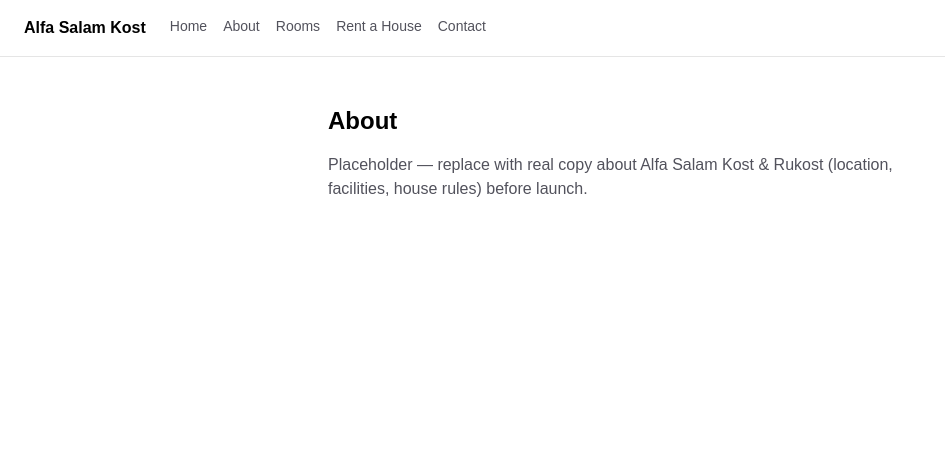
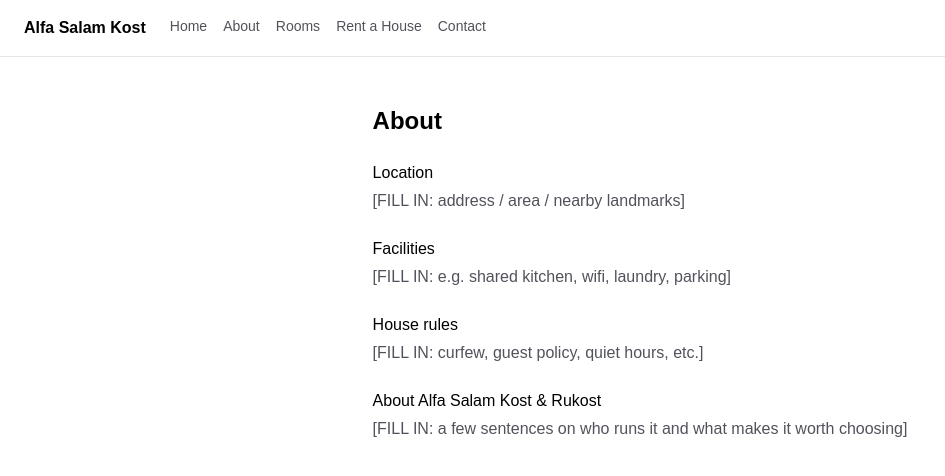
Before and after one commit to aljuhaeda/alfa-salam-kost-site, a Next.js app: page /about in a window 1280 px wide. Shown: the top 476 px of the page, without its empty margins (0-945 px from the left). Built offline with nearby package versions, Linux system fonts and the light colour scheme.

Commit message:
Structure about/contact pages with fill-in sections instead of single placeholder blurb

```diff
--- a/src/app/about/page.tsx
+++ b/src/app/about/page.tsx
@@ -1,11 +1,27 @@
 export default function AboutPage() {
   return (
-    <div className="mx-auto flex max-w-2xl flex-col gap-4 px-6 py-12">
+    <div className="mx-auto flex max-w-2xl flex-col gap-6 px-6 py-12">
       <h1 className="text-2xl font-semibold text-black dark:text-zinc-50">About</h1>
-      <p className="text-zinc-600 dark:text-zinc-400">
-        Placeholder — replace with real copy about Alfa Salam Kost &amp; Rukost
-        (location, facilities, house rules) before launch.
-      </p>
+
+      <section className="flex flex-col gap-1">
+        <h2 className="font-medium text-black dark:text-zinc-50">Location</h2>
+        <p className="text-zinc-600 dark:text-zinc-400">[FILL IN: address / area / nearby landmarks]</p>
+      </section>
+
+      <section className="flex flex-col gap-1">
+        <h2 className="font-medium text-black dark:text-zinc-50">Facilities</h2>
+        <p className="text-zinc-600 dark:text-zinc-400">[FILL IN: e.g. shared kitchen, wifi, laundry, parking]</p>
+      </section>
+
+      <section className="flex flex-col gap-1">
+        <h2 className="font-medium text-black dark:text-zinc-50">House rules</h2>
+        <p className="text-zinc-600 dark:text-zinc-400">[FILL IN: curfew, guest policy, quiet hours, etc.]</p>
+      </section>
+
+      <section className="flex flex-col gap-1">
+        <h2 className="font-medium text-black dark:text-zinc-50">About Alfa Salam Kost &amp; Rukost</h2>
+        <p className="text-zinc-600 dark:text-zinc-400">[FILL IN: a few sentences on who runs it and what makes it worth choosing]</p>
+      </section>
     </div>
   );
 }
--- a/src/app/contact/page.tsx
+++ b/src/app/contact/page.tsx
@@ -1,12 +1,24 @@
 export default function ContactPage() {
+  const whatsappNumber = "[FILL IN: e.g. 6281234567890]";
+
   return (
-    <div className="mx-auto flex max-w-2xl flex-col gap-4 px-6 py-12">
+    <div className="mx-auto flex max-w-2xl flex-col gap-6 px-6 py-12">
       <h1 className="text-2xl font-semibold text-black dark:text-zinc-50">Contact</h1>
-      <p className="text-zinc-600 dark:text-zinc-400">
-        Placeholder — replace with a real phone/WhatsApp number and address
-        before launch. Tenants use phone as their real contact channel per
-        the dashboard schema, so a WhatsApp link here is the natural match.
-      </p>
+
+      <section className="flex flex-col gap-1">
+        <h2 className="font-medium text-black dark:text-zinc-50">WhatsApp</h2>
+        <a
+          href={`https://wa.me/${whatsappNumber}`}
+          className="text-zinc-600 underline dark:text-zinc-400"
+        >
+          {whatsappNumber}
+        </a>
+      </section>
+
+      <section className="flex flex-col gap-1">
+        <h2 className="font-medium text-black dark:text-zinc-50">Address</h2>
+        <p className="text-zinc-600 dark:text-zinc-400">[FILL IN: street address]</p>
+      </section>
     </div>
   );
 }
```
